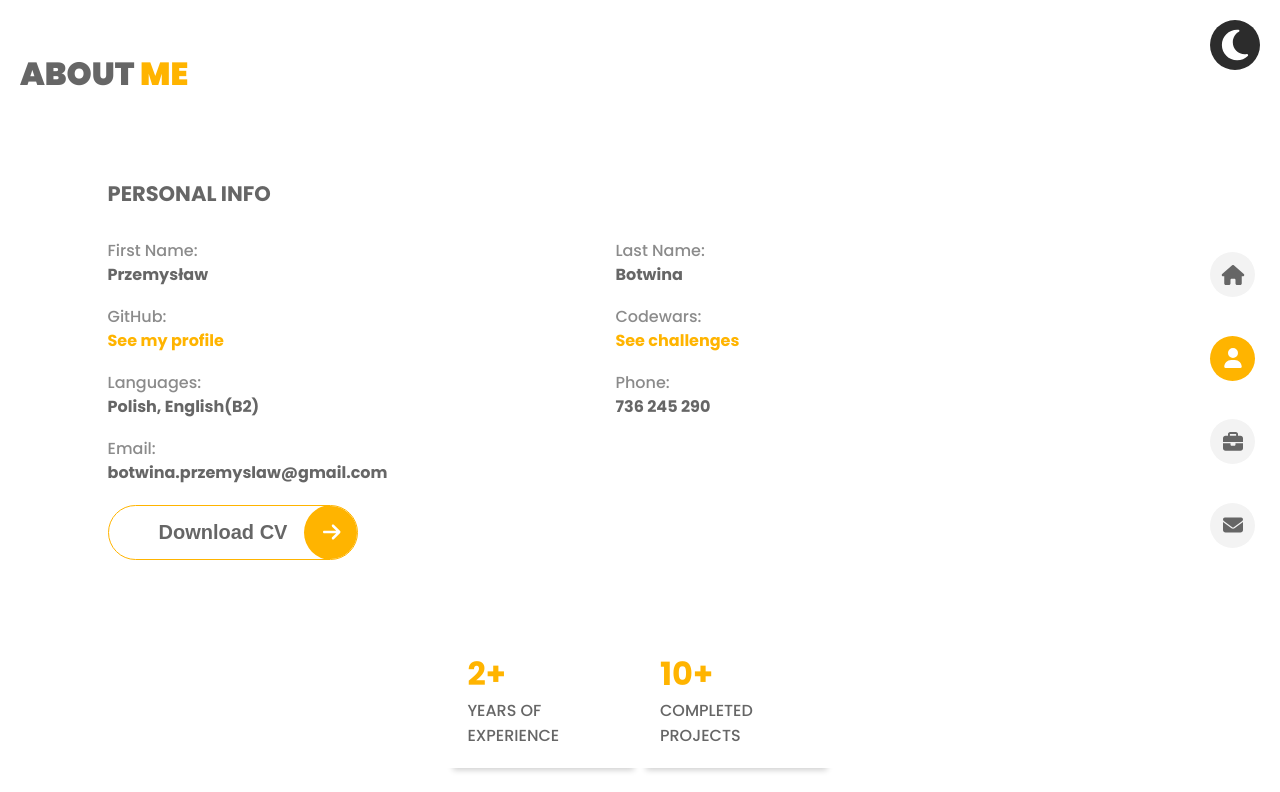
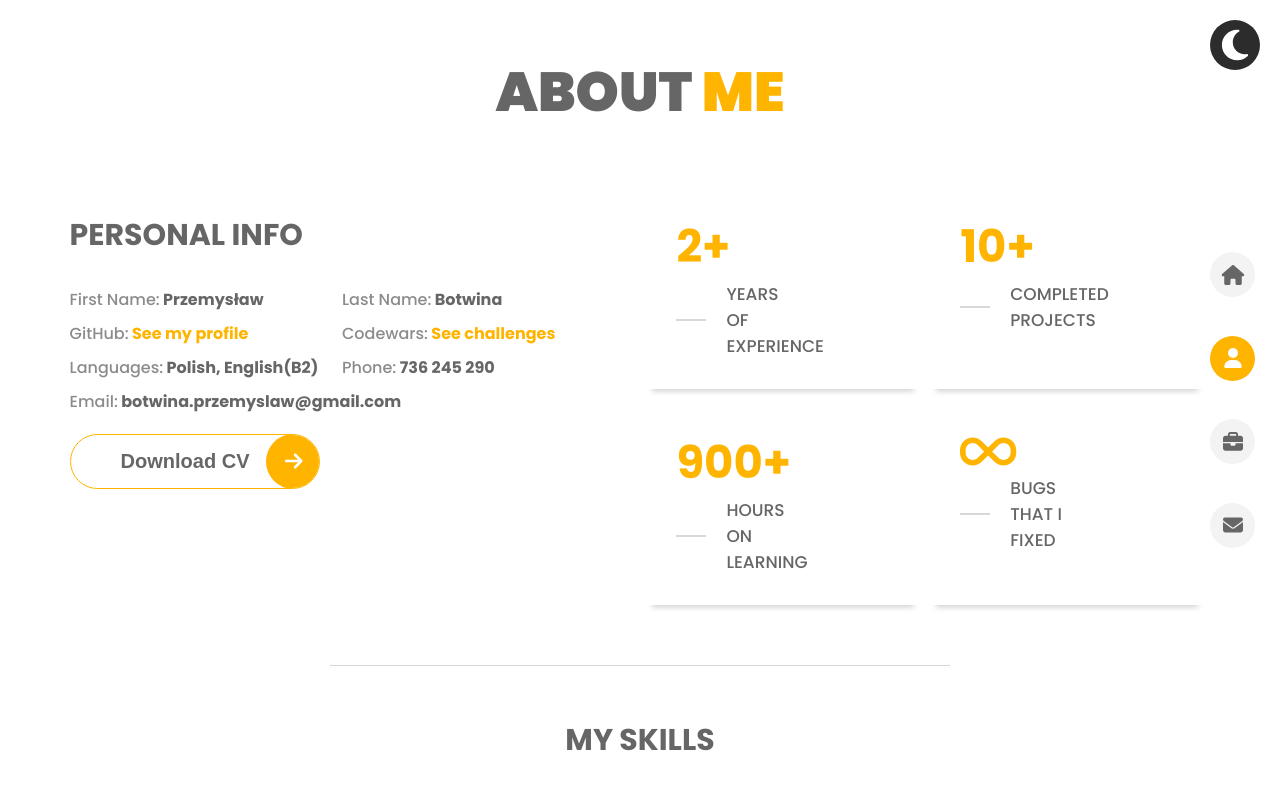
Before and after one commit to WersV/my-portfolio, a Vue app: page /about in a window 1280 px wide. Shown: the top 792 px of the page. Built offline with nearby package versions, Linux system fonts and the light colour scheme.

Commit message:
revert desktop responsiveness and dark mode

```diff
--- a/src/views/AboutView.vue
+++ b/src/views/AboutView.vue
@@ -158,7 +158,7 @@ const isImgShown = ref(null);
         display: flex;
         flex-wrap: wrap;
         margin: 20px 0;
-        gap: 18px;
+        gap: 10px;
         .detail {
           flex-basis: 46%;
           line-height: 24px;
@@ -181,36 +181,6 @@ const isImgShown = ref(null);
           }
         }
       }
-      .key-features {
-      display: flex;
-      flex-wrap: wrap;
-      justify-content: center;
-      // gap: 10px;
-      .feature {
-        flex-basis: 40%;
-        // border: 1px solid #cecece;
-        box-shadow: 0 8px 6px -6px #cecece;
-        padding: 20px;
-        span {
-          color: #FFB400;
-          font-size: 32px;
-          font-weight: 700;
-        }
-        p {
-          color: $text-light-gray;
-          width: 80px;
-          text-transform: uppercase;
-        }
-      }
-      .feature:last-child {
-        span {
-          font-size: 35px;
-          line-height: 30px;
-        }
-      }
-     }
-      @include btn-styles-anim(250px);
-    }
       .key-features {
       display: flex;
       flex-wrap: wrap;
@@ -286,5 +256,137 @@ const isImgShown = ref(null);
     .my-skills .skills-wrapper:last-child {
       margin-bottom: 80px;
     }
+  }
+
+  //dark mode
+  .dark .about-view {
+    h1 {
+      color: $text-dark-white;
+    }
+    .wrapper {
+      .personal-info {
+        h2 {
+          color: $text-dark-white;
+        }
+        .details {
+          .detail {
+            span {
+              color: $text-dark-white;
+            }
+          }
+        }
+        button {
+          color: $text-dark-white;
+        }
+      }
+      .key-features {
+        .feature {
+          box-shadow: 0 8px 6px -6px black;
+          p {
+            color: $text-dark-white;
+          }
+        }
+      }
+    }
+    .separator {
+      border-color: #525252;
+    }
+    .my-skills {
+      h2, h3 {
+        color: $text-dark-white;
+      }
+      .skills-wrapper {
+        .skill {
+          span {
+            color: $text-dark-white;
+          }
+        }
+      }
+    }
+  }
+
+  @media (min-width: 750px) {
+    .about-view {
+      h1 {
+        font-size: 55px;
+        text-align: center;
+      }
+      .wrapper {
+        .personal-info {
+          h2 {
+            font-size: 30px;
+          }
+          .details {
+            .detail {
+              p {
+                display: inline-block;
+              }
+            }
+          }
+        }
+        .key-features {
+          gap:20px;
+          .feature {
+            padding: 30px;
+            span {
+              font-size: 45px;
+            }
+            p {
+              position: relative;
+              font-size: 17px;
+              padding-left: 50px;
+              width: 125px;
+            }
+            p::before {
+              content: '';
+              display: block;
+              width: 30px;
+              border-bottom: 2px solid #d8d8d8;
+              position: absolute;
+              top: 50%;
+              left: 0;
+              transform: translateY(-50%);
+            }
+          }
+          .feature:last-child {
+            span {
+              font-size: 45px;
+            }
+          }
+        }
+      }
+      .my-skills {
+        h2 {
+          font-size: 30px;
+          text-align: center;
+        }
+      }
+    }
+  }
+
+  @media (min-width: 1024px) {
+    .about-view {
+      .wrapper {
+        flex-wrap: nowrap;
+        max-width: 1280px;
+        margin: 0 auto;
+        .personal-info {
+          flex-basis: 46%;
+        }
+        .key-features {
+          flex-basis: 46%;
+          gap:10px;
+          .feature {
+            flex-basis: 48%;
+          }
+        }
+      }
+      .my-skills {
+        max-width: 1280px;
+        margin: 0 auto;
+      }
+    }
+  }
+
   // zrób propsy isLowRes z App.vue do child components
 </style>
```
